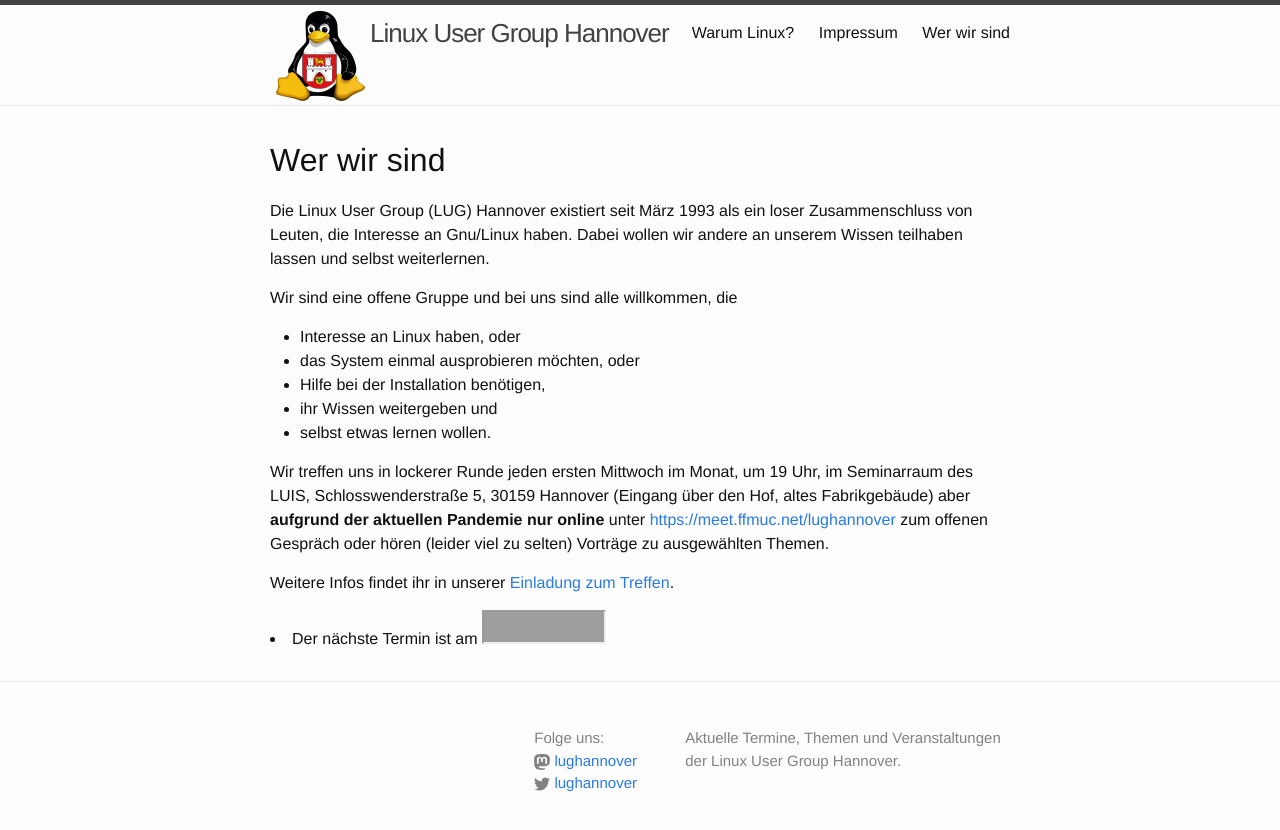
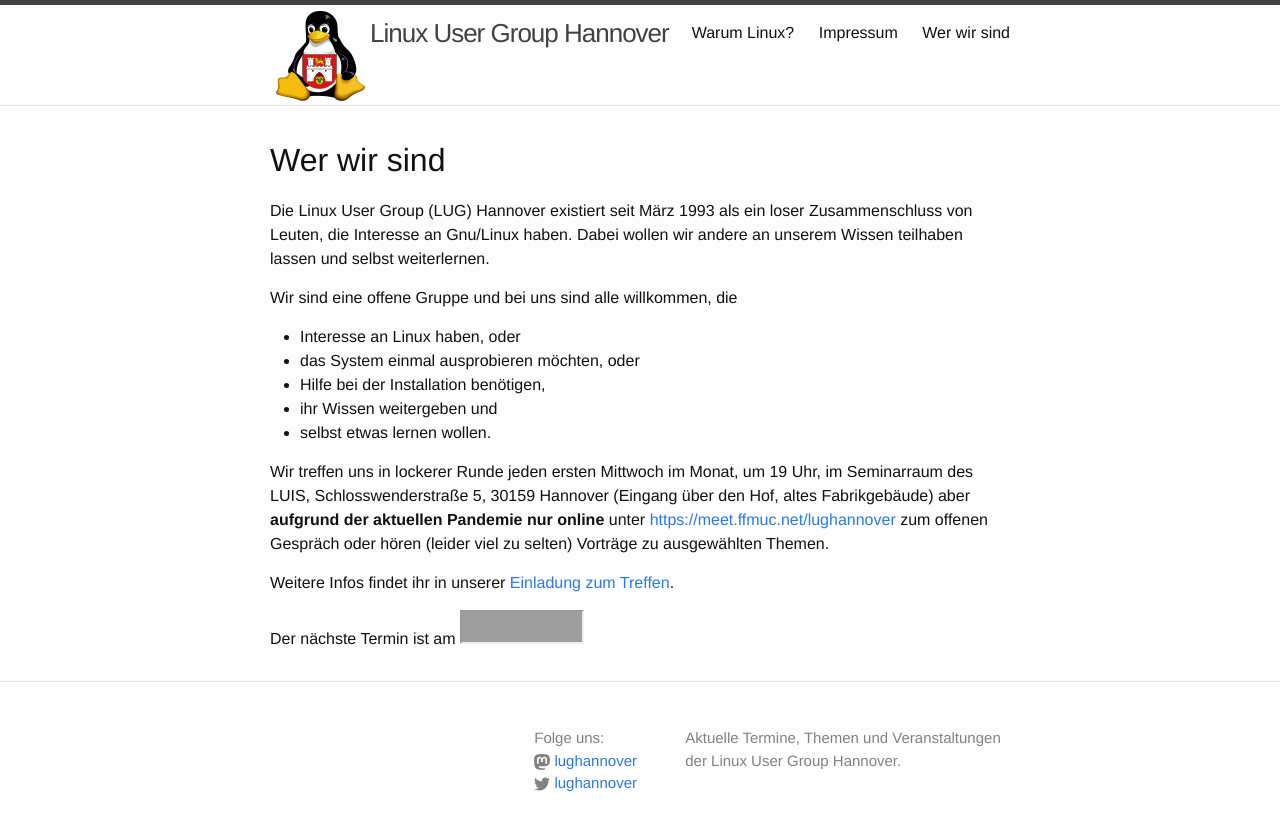
Before and after one commit to lughannover/lughannover.github.io, a Jekyll site: the page built from index.md, in a window 1280 px wide. Shown: the top 830 px of the page. Built offline with Jekyll 4.4.1, drawn with Linux system fonts in a browser that asks for light colours; grey boxes are pictures that could not be loaded.

Commit message:
Update index.html

```diff
--- a/_layouts/index.html
+++ b/_layouts/index.html
@@ -15,7 +15,7 @@
         <!-- <script src="/js/ErsterMittwochImMonat.js"></script>
         <script src="https://freeshell.de/~lughvr/termin.js"></script>
         -->
-        <li>Der nächste Termin ist am <iframe src="https://freeshell.de/~lughvr/pub/lugh.php/txt" width="120" height="30"></iframe>
+        Der nächste Termin ist am <iframe src="https://freeshell.de/~lughvr/pub/lugh.php/txt" width="120" height="30"></iframe>
       </div>
     </div>
 
```
